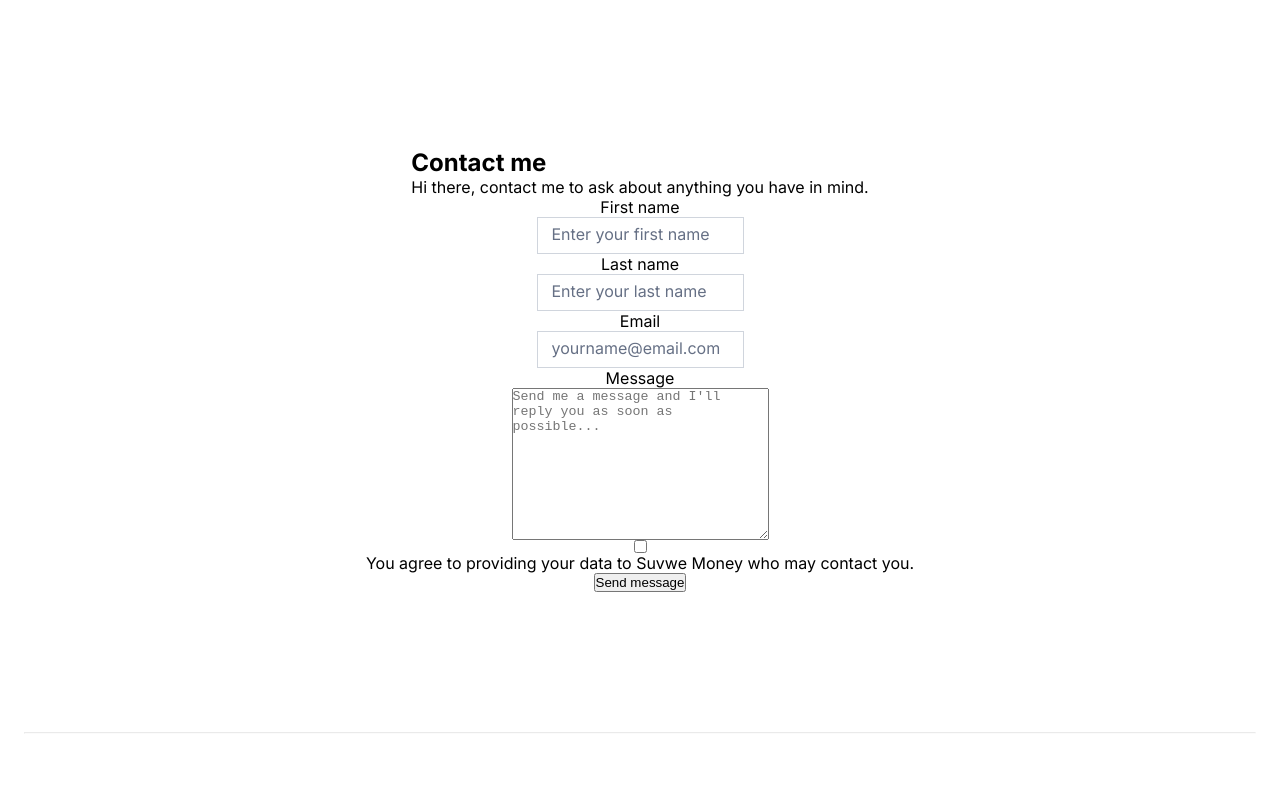
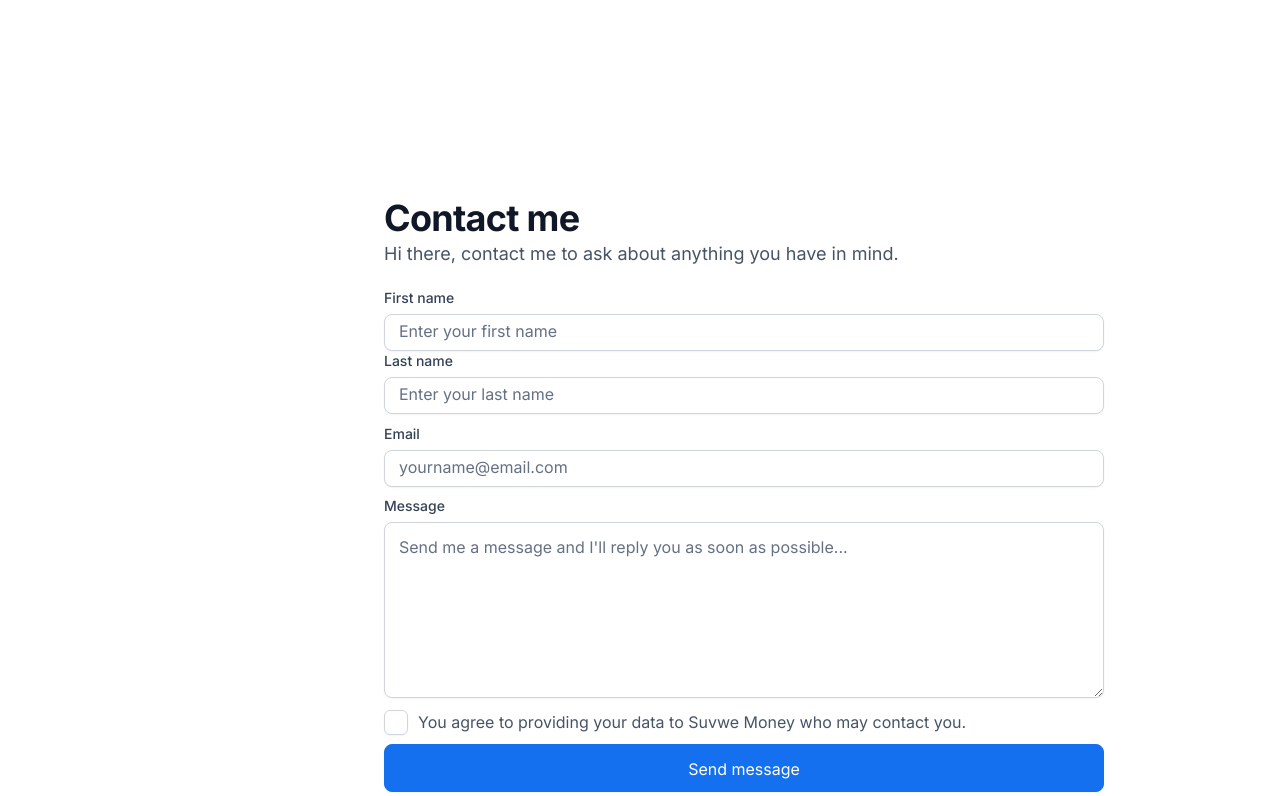
Before and after one commit to Sucodes/hng9-stage-1, a React (Create React App) app: page /contact in a window 1280 px wide. Shown: the top 796 px of the page. Built offline with nearby package versions, Linux system fonts and the light colour scheme.

Commit message:
Contact page update

```diff
--- a/src/components/contact/Contact.jsx
+++ b/src/components/contact/Contact.jsx
@@ -11,6 +11,7 @@ const Contact = () => {
 
       <div className={styles.contact_form}>
         <form action="#">
+          <div className={styles.name}>
             <label htmlFor="First name">First name</label>
             <input
               type="text"
@@ -26,7 +27,9 @@ const Contact = () => {
               id="last_name"
               placeholder="Enter your last name"
             />
+          </div>
 
+          <div>
             <label htmlFor="Email">Email</label>
             <input
               type="email"
@@ -34,7 +37,9 @@ const Contact = () => {
               id="email"
               placeholder="yourname@email.com"
             />
+          </div>
 
+          <div>
             <label htmlFor="Message">Message</label>
             <textarea
               name="Message"
@@ -42,12 +47,17 @@ const Contact = () => {
               cols="30"
               rows="10"
               placeholder="Send me a message and I'll reply you as soon as possible..."
+              required
             ></textarea>
+          </div>
 
-          <input type="checkbox" name="Checkbox" id="checkbox" />
+          <div className={styles.checkbox}>
+            <input type="checkbox" name="Checkbox" id="checkbox"/>
             <label htmlFor="Checkbox">
-            You agree to providing your data to Suvwe Money who may contact you.
+              You agree to providing your data to Suvwe Money who may contact
+              you.
             </label>
+          </div>
 
           <button id="btn_submit">Send message</button>
         </form>
--- a/src/components/contact/Contact.module.scss
+++ b/src/components/contact/Contact.module.scss
@@ -2,21 +2,167 @@
 
 .contact {
     @include flexCenter(column);
+    justify-content: space-around;
+    align-items: flex-start;
     width: 100%;
     height: 676px;
     margin-top: 32px;
     margin-bottom: 24px;
 
+    &_heading {
+        width: inherit;
+
+        h1 {
+            color: $textColor;
+            font-size: 36px;
+            line-height: 44px;
+            letter-spacing: -0.02em;
+        }
+
+        p {
+            font-weight: 400;
+            font-size: 18px;
+            line-height: 28px;
+            color: $greyColor;
+        }
+    }
+
     &_form {
+        width: inherit;
+
         form {
-           @include flexCenter(column);
+            width: inherit;
+            height: 512px;
+            @include flexCenter(column);
+            justify-content: space-around;
 
-           input {
-            padding: 10px 14px;
-            border: 1px solid $borderColor;
-            @include placeholder;
+            div {
+                width: inherit;
 
-           }
+                label {
+                    color: $labelColor;
+                    font-weight: 500;
+                    font-size: 14px;
+                    line-height: 20px;
+                }
+
+                input {
+                    margin-top: 6px;
+                    background-color: $backgroundColor;
+                    width: inherit;
+                    padding: 10px 14px;
+                    @include border($borderColor);
+                    @include placeholder;
+                }
+
+                textarea {
+                    margin-top: 6px;
+                    width: inherit;
+                    padding: 12px 14px;
+                    @include border($borderColor);
+                    @include placeholder;
+                }
+            }
+
+            .checkbox {
+                @include flexCenter(row);
+                justify-content: left;
+                align-items: flex-start;
+
+                input[type='checkbox'] {
+                    width: 20px;
+                    opacity: 0;
+                    position: absolute;
+                }
+
+                label {
+                    cursor: pointer;
+                    color: $greyColor;
+                    font-weight: 400;
+                    font-size: 16px;
+                    line-height: 24px;
+                    display: flex;
+                }
+
+                label::before {
+                    content: '';
+                    @include border($borderColor);
+                    margin-right: 10px;
+                    width: 20px;
+                    height: 13px;
+                    padding: 5px;
+                    border-radius: 6px;
+                }
+
+                input[type="checkbox"]:checked + label::before {
+                    visibility: visible;
+                    content: '\002714';
+                    background-color: $blue;
+                    color: $backgroundColor;
+                    @include flexCenter(row);
+                }
+            }
+
+            button {
+                width: 100%;
+                height: 48px;
+                font-family: 'Inter';
+                font-size: 16px;
+                line-height: 24px;
+                color: $backgroundColor;
+                background-color: $blue;
+                padding: 12px 20px;
+                @include border($blue);
+
+                &:hover {
+                    background-color: #B2DDFF;
+                }
+            }
         }
     }
 }
+
+
+/******************* media queries *************************/
+
+@media(min-width: $md) {
+    .contact {
+        width: 720px;
+        height: 616px;
+        margin: 188px 360px;
+
+        &_heading {
+            width: inherit;
+
+            h1 {
+                color: $textColor;
+                font-size: 36px;
+                line-height: 44px;
+                letter-spacing: -0.02em;
+            }
+
+            p {
+                color: $greyColor;
+            }
+        }
+
+        &_form {
+            form {
+                .name {
+                    @include flexCenter(column);
+                    align-items: flex-start;
+                }
+
+                .checkbox {
+                    @include flexCenter(row);
+                    justify-content: left;
+                    align-items: flex-start;
+
+                    label::before {
+                        width: 12px;
+                    }
+                }
+            }
+        }
+    }
+}
--- a/src/styles/variable.scss
+++ b/src/styles/variable.scss
@@ -12,6 +12,8 @@ $red: #E7332B;
 $horizontalColor: #667085;
 $greyColor: #475467;
 $borderColor: #D0D5DD;
+$labelColor: #344054;
+$blue: #1570EF;
 
 
 /********** media breakpoints ****************/
@@ -37,3 +39,9 @@ $md: 768px;
         line-height: 24px;
     }
 }
+
+@mixin border($color) {
+    border: 1px solid $color;
+    box-shadow: 0px 1px 2px rgba(16, 24, 40, 0.05);
+    border-radius: 8px;
+}
```
Lines whose indentation alone changed are shown as unchanged.
